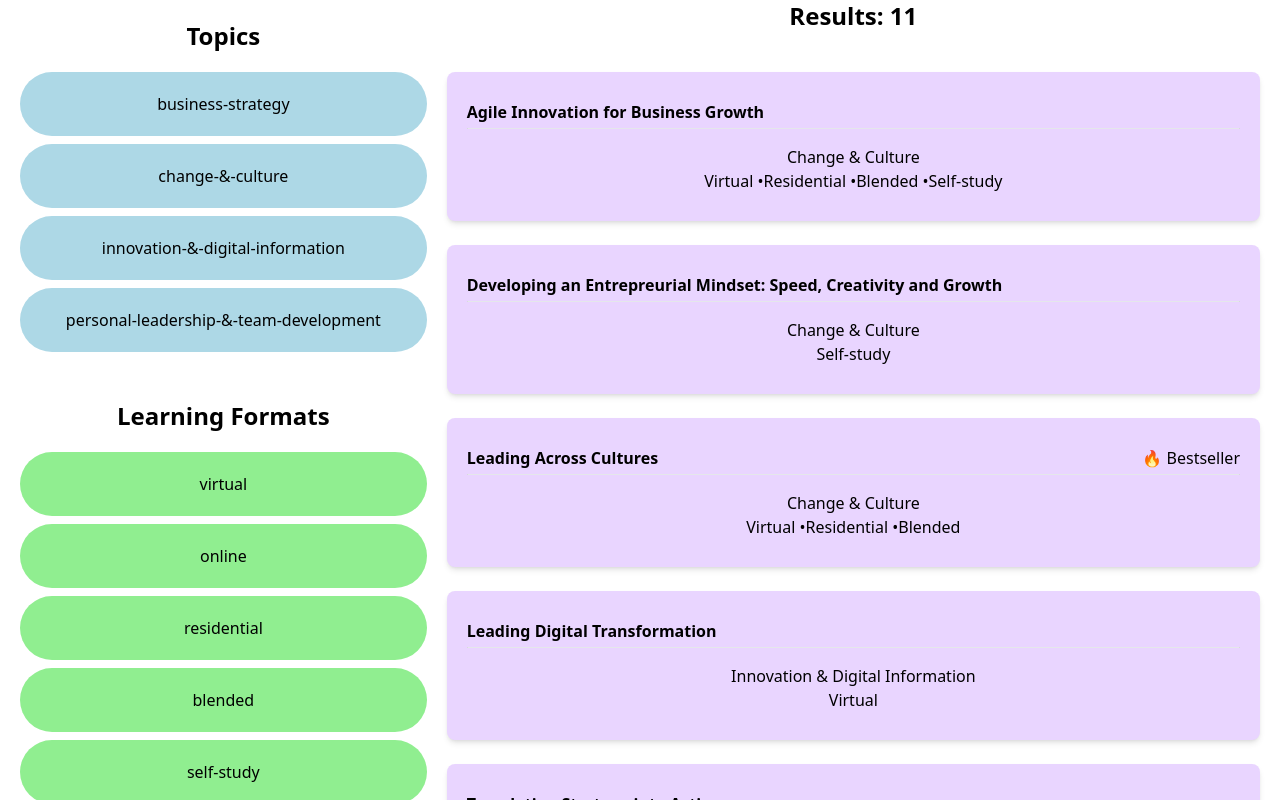
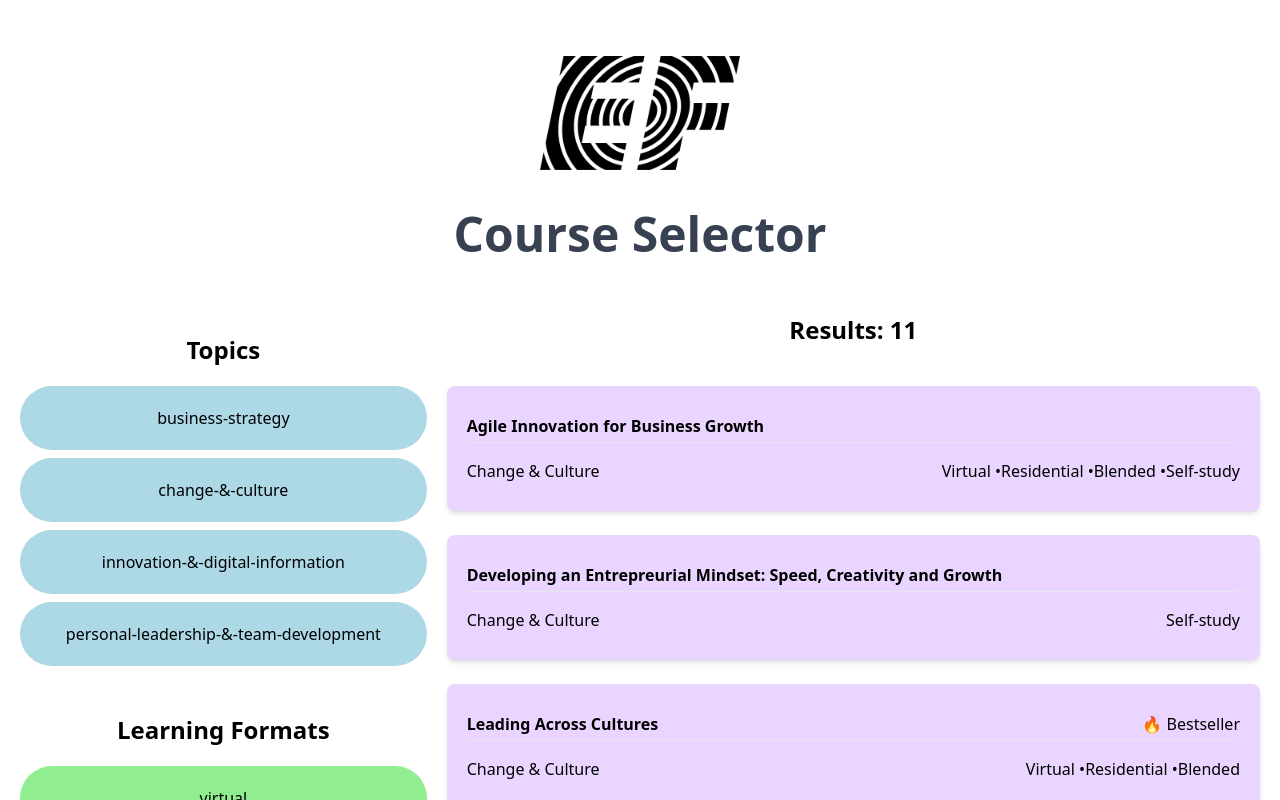
Before and after one commit to Lucy-de-Rojas/ef, a Next.js app: page / in a window 1280 px wide. Shown: the top 800 px of the page. Built offline with nearby package versions, Linux system fonts and the light colour scheme.

Commit message:
updated sorting

```diff
--- a/src/components/filtersButton.js
+++ b/src/components/filtersButton.js
@@ -1,5 +1,5 @@
 
-import { useState, useEffect } from "react";
+import { useState } from "react";
 
 
 
@@ -10,25 +10,17 @@ export default function FiltersButton ({data}) {
 
 
 
-
-
-
-
-
-
-
-
         function handleShowHideFilters() {
                 let selectors = document.getElementById("selectorsWrapper");
 
                 if(!filtersShowing){
+                        setButtonValue("Hide Filters")
                         setFiltersShowing(true);
-                        setButtonValue("Hide Filters")
                         selectors.style.left = 0;
                 }
                 else {
+                        setButtonValue("Show Filters")
                         setFiltersShowing(false);
-                        setButtonValue("Show Filters")
                         selectors.style.left = "-110%";
                 }
 
--- a/src/components/results.js
+++ b/src/components/results.js
@@ -28,14 +28,11 @@ return (<div className="resultsListing">
 <div className="spacer"> <hr  className="h-3/4 bg-black rounded-full mb-4 mt-1"/></div>
 
 
-<div className="bottomSection flex flex-col text-center">
+<div className="bottomSection flex flex-col lg:flex-row lg:justify-between text-center">
 <div className="topicWrapper text-cente">
    {item.topic.split('-').map(word => word.charAt(0).toUpperCase() + word.slice(1)).join(' ')}
 
   </div>
-
-
-
 
 <div className="learningFormatsWrapper flex flex-row justify-center">
 
--- /dev/null
+++ b/src/components/topHeader.js
@@ -0,0 +1,28 @@
+
+import Image from "next/image"
+
+
+
+
+
+
+
+
+export default function TopHeader () {
+
+return (<div className="flex flex-col w-full py-14 justify-center items-center gap-10">
+
+<Image
+src="/Media/Logo_EF.png"
+alt="EF Logo"
+width={200}
+height={200}
+/>
+
+<p className="font-bold text-5xl text-gray-700">
+
+Course Selector
+</p>
+
+
+</div>)};
--- a/src/pages/index.js
+++ b/src/pages/index.js
@@ -6,6 +6,7 @@ import TopicsSelector from "@/components/topicsSelector";
 import LearningFormatsSellectors from "@/components/learningFormats";
 import ResetButton from "@/components/resetButton";
 import FiltersButton from "@/components/filtersButton";
+import TopHeader from "@/components/topHeader";
 
 
 
@@ -58,6 +59,8 @@ export default function Home2 () {
 
 return (<div>
 
+  <TopHeader />
+
 <FiltersButton data={filteredData.length} />
 
 
@@ -65,7 +68,7 @@ return (<div>
 
 
 {/* filters: */}
-<div className="flex flex-col w-full absolute lg:static lg:w-1/3 lg:mr-5 bg-white"
+<div className="flex flex-col w-full absolute left-[-110%] lg:static lg:w-1/3 lg:mr-5 bg-white"
 
       id="selectorsWrapper">
 
```
